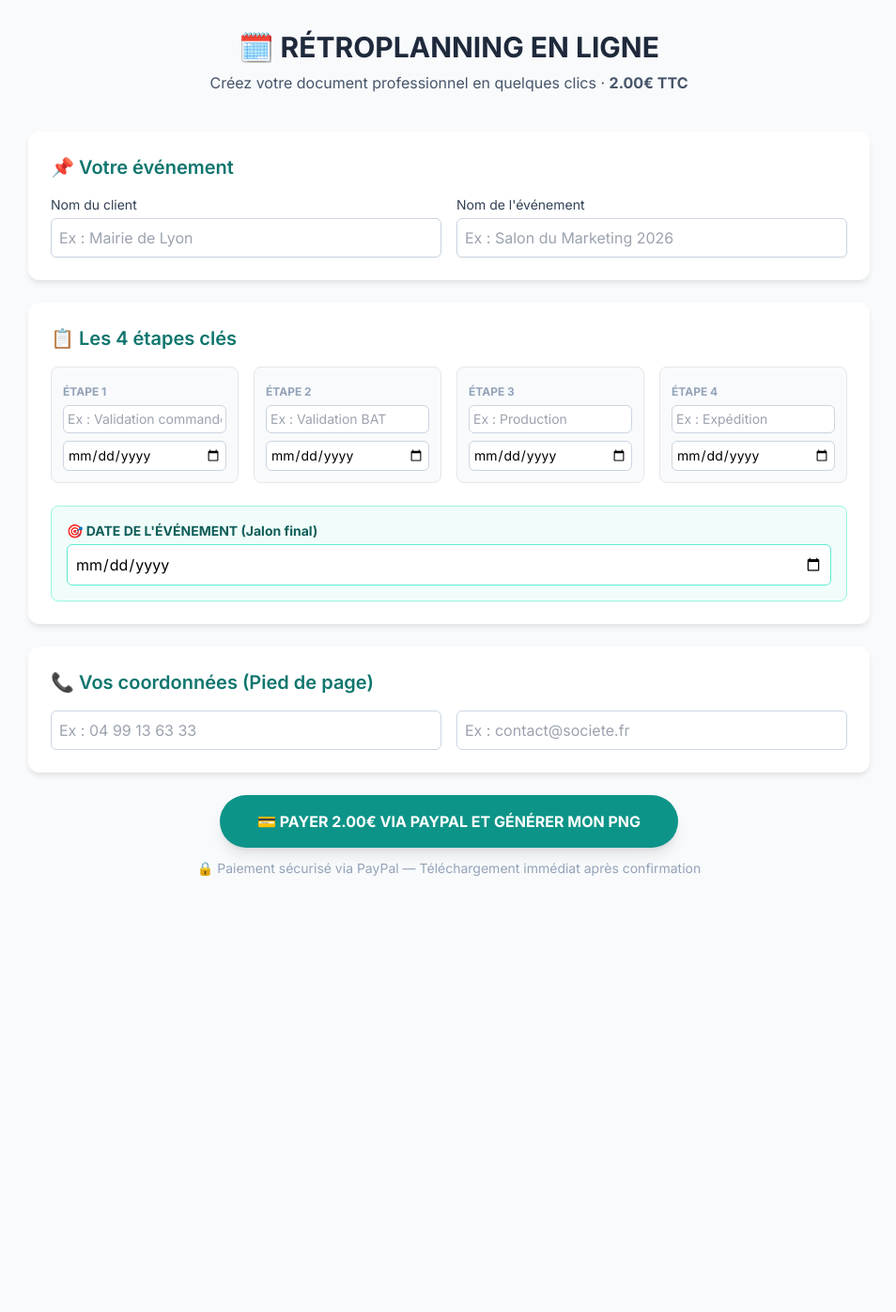
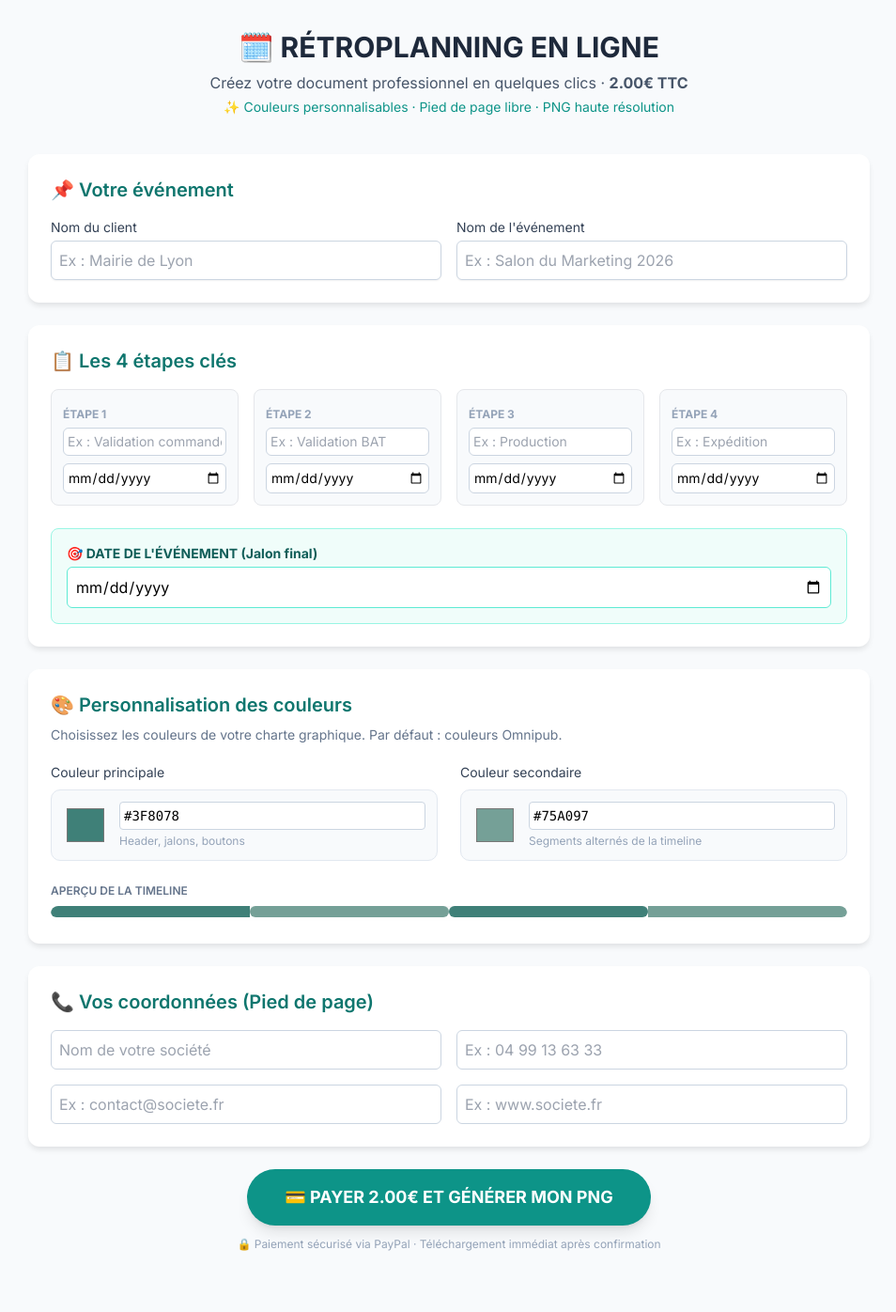
Before and after one commit to Omnipub/Retroplanning, a Flask app: page / in a window 1280 px wide. Shown: the whole page at 94% size, without its empty margins (162-1116 px from the left). Before the commit the page ends 932 px from the top, so only its background shows below. Run offline with Flask 3, Linux system fonts and the light colour scheme; some libraries are stand-ins or nearby versions.

Commit message:
Update index.html

```diff
--- a/templates/index.html
+++ b/templates/index.html
@@ -9,16 +9,36 @@
     <style>
         body { font-family: 'Inter', sans-serif; background-color: #f8fafc; }
         .card { background: white; border-radius: 12px; box-shadow: 0 4px 6px -1px rgb(0 0 0 / 0.1); }
+        input[type="color"] {
+            width: 48px; height: 48px;
+            border: none; border-radius: 8px;
+            cursor: pointer; padding: 2px;
+            background: none;
+        }
+        .preview-bar {
+            height: 12px; border-radius: 6px;
+            transition: background 0.3s;
+        }
+        .color-box {
+            display: flex; align-items: center; gap: 12px;
+            padding: 12px; border: 1.5px solid #e2e8f0;
+            border-radius: 10px; background: #f8fafc;
+        }
     </style>
 </head>
 <body class="p-4 md:p-8">
     <div class="max-w-4xl mx-auto">
+
+        <!-- HEADER -->
         <header class="text-center mb-10">
             <h1 class="text-3xl font-bold text-slate-800">🗓️ RÉTROPLANNING EN LIGNE</h1>
             <p class="text-slate-600 mt-2">Créez votre document professionnel en quelques clics · <strong>{{ prix }}€ TTC</strong></p>
+            <p class="text-teal-600 text-sm mt-1 font-medium">✨ Couleurs personnalisables · Pied de page libre · PNG haute résolution</p>
         </header>
 
-        <form action="/checkout" method="POST" class="space-y-6">
+        <form action="/checkout" method="POST" class="space-y-6" id="mainForm">
+
+            <!-- ÉVÉNEMENT -->
             <div class="card p-6">
                 <h2 class="text-xl font-semibold mb-4 text-teal-700">📌 Votre événement</h2>
                 <div class="grid grid-cols-1 md:grid-cols-2 gap-4">
@@ -35,6 +55,7 @@
                 </div>
             </div>
 
+            <!-- 4 ÉTAPES -->
             <div class="card p-6">
                 <h2 class="text-xl font-semibold mb-4 text-teal-700">📋 Les 4 étapes clés</h2>
                 <div class="grid grid-cols-1 md:grid-cols-2 lg:grid-cols-4 gap-4">
@@ -65,29 +86,106 @@
                 </div>
                 <div class="mt-6 p-4 bg-teal-50 border border-teal-200 rounded-lg">
                     <label class="block text-sm font-bold text-teal-800">🎯 DATE DE L'ÉVÉNEMENT (Jalon final)</label>
-                    <input type="date" name="date_event" required
-                           class="mt-1 block w-full rounded-md border-teal-300 border p-2">
+                    <input type="date" name="date_event" required class="mt-1 block w-full rounded-md border-teal-300 border p-2">
                 </div>
             </div>
 
+            <!-- PERSONNALISATION COULEURS -->
+            <div class="card p-6">
+                <h2 class="text-xl font-semibold mb-2 text-teal-700">🎨 Personnalisation des couleurs</h2>
+                <p class="text-sm text-slate-500 mb-5">Choisissez les couleurs de votre charte graphique. Par défaut : couleurs Omnipub.</p>
+
+                <div class="grid grid-cols-1 md:grid-cols-2 gap-6">
+                    <!-- Couleur principale -->
+                    <div>
+                        <label class="block text-sm font-medium text-slate-700 mb-2">Couleur principale</label>
+                        <div class="color-box">
+                            <input type="color" id="color1" name="color_main" value="#3F8078">
+                            <div class="flex-1">
+                                <input type="text" id="hex1" value="#3F8078" maxlength="7"
+                                       class="w-full text-sm border border-slate-300 rounded p-1 font-mono"
+                                       placeholder="#3F8078">
+                                <p class="text-xs text-slate-400 mt-1">Header, jalons, boutons</p>
+                            </div>
+                        </div>
+                    </div>
+                    <!-- Couleur secondaire -->
+                    <div>
+                        <label class="block text-sm font-medium text-slate-700 mb-2">Couleur secondaire</label>
+                        <div class="color-box">
+                            <input type="color" id="color2" name="color_alt" value="#75A097">
+                            <div class="flex-1">
+                                <input type="text" id="hex2" value="#75A097" maxlength="7"
+                                       class="w-full text-sm border border-slate-300 rounded p-1 font-mono"
+                                       placeholder="#75A097">
+                                <p class="text-xs text-slate-400 mt-1">Segments alternés de la timeline</p>
+                            </div>
+                        </div>
+                    </div>
+                </div>
+
+                <!-- Prévisualisation barre timeline -->
+                <div class="mt-6">
+                    <p class="text-xs font-semibold text-slate-500 uppercase mb-2">Aperçu de la timeline</p>
+                    <div class="flex rounded-full overflow-hidden h-4 w-full shadow-inner">
+                        <div id="prev1" class="flex-1 preview-bar" style="background:#3F8078; border-radius: 8px 0 0 8px;"></div>
+                        <div id="prev2" class="flex-1 preview-bar" style="background:#75A097;"></div>
+                        <div id="prev3" class="flex-1 preview-bar" style="background:#3F8078;"></div>
+                        <div id="prev4" class="flex-1 preview-bar" style="background:#75A097; border-radius: 0 8px 8px 0;"></div>
+                    </div>
+                </div>
+            </div>
+
+            <!-- COORDONNÉES -->
             <div class="card p-6">
                 <h2 class="text-xl font-semibold mb-4 text-teal-700">📞 Vos coordonnées (Pied de page)</h2>
                 <div class="grid grid-cols-1 md:grid-cols-2 gap-4">
+                    <input type="text" name="footer_societe" placeholder="Nom de votre société"
+                           class="block w-full rounded-md border-slate-300 border p-2">
                     <input type="text" name="phone" placeholder="Ex : 04 99 13 63 33"
                            class="block w-full rounded-md border-slate-300 border p-2">
                     <input type="email" name="email" placeholder="Ex : contact@societe.fr"
                            class="block w-full rounded-md border-slate-300 border p-2">
+                    <input type="text" name="website" placeholder="Ex : www.societe.fr"
+                           class="block w-full rounded-md border-slate-300 border p-2">
                 </div>
             </div>
 
-            <div class="text-center">
+            <!-- BOUTON PAIEMENT -->
+            <div class="text-center pb-8">
                 <button type="submit"
-                        class="bg-teal-600 hover:bg-teal-700 text-white font-bold py-4 px-10 rounded-full shadow-lg transition transform hover:scale-105">
-                    💳 PAYER {{ prix }}€ VIA PAYPAL ET GÉNÉRER MON PNG
+                        class="bg-teal-600 hover:bg-teal-700 text-white font-bold py-4 px-10 rounded-full shadow-lg transition transform hover:scale-105 text-lg">
+                    💳 PAYER {{ prix }}€ ET GÉNÉRER MON PNG
                 </button>
-                <p class="text-slate-400 text-sm mt-3">🔒 Paiement sécurisé via PayPal — Téléchargement immédiat après confirmation</p>
+                <p class="text-xs text-slate-400 mt-3">🔒 Paiement sécurisé via PayPal · Téléchargement immédiat après confirmation</p>
             </div>
+
         </form>
     </div>
+
+    <script>
+        // Sync color picker <-> champ HEX
+        const c1 = document.getElementById('color1');
+        const h1 = document.getElementById('hex1');
+        const c2 = document.getElementById('color2');
+        const h2 = document.getElementById('hex2');
+
+        function updatePreview() {
+            document.getElementById('prev1').style.background = c1.value;
+            document.getElementById('prev3').style.background = c1.value;
+            document.getElementById('prev2').style.background = c2.value;
+            document.getElementById('prev4').style.background = c2.value;
+        }
+
+        c1.addEventListener('input', () => { h1.value = c1.value; updatePreview(); });
+        c2.addEventListener('input', () => { h2.value = c2.value; updatePreview(); });
+
+        h1.addEventListener('input', () => {
+            if (/^#[0-9A-Fa-f]{6}$/.test(h1.value)) { c1.value = h1.value; updatePreview(); }
+        });
+        h2.addEventListener('input', () => {
+            if (/^#[0-9A-Fa-f]{6}$/.test(h2.value)) { c2.value = h2.value; updatePreview(); }
+        });
+    </script>
 </body>
 </html>
```
